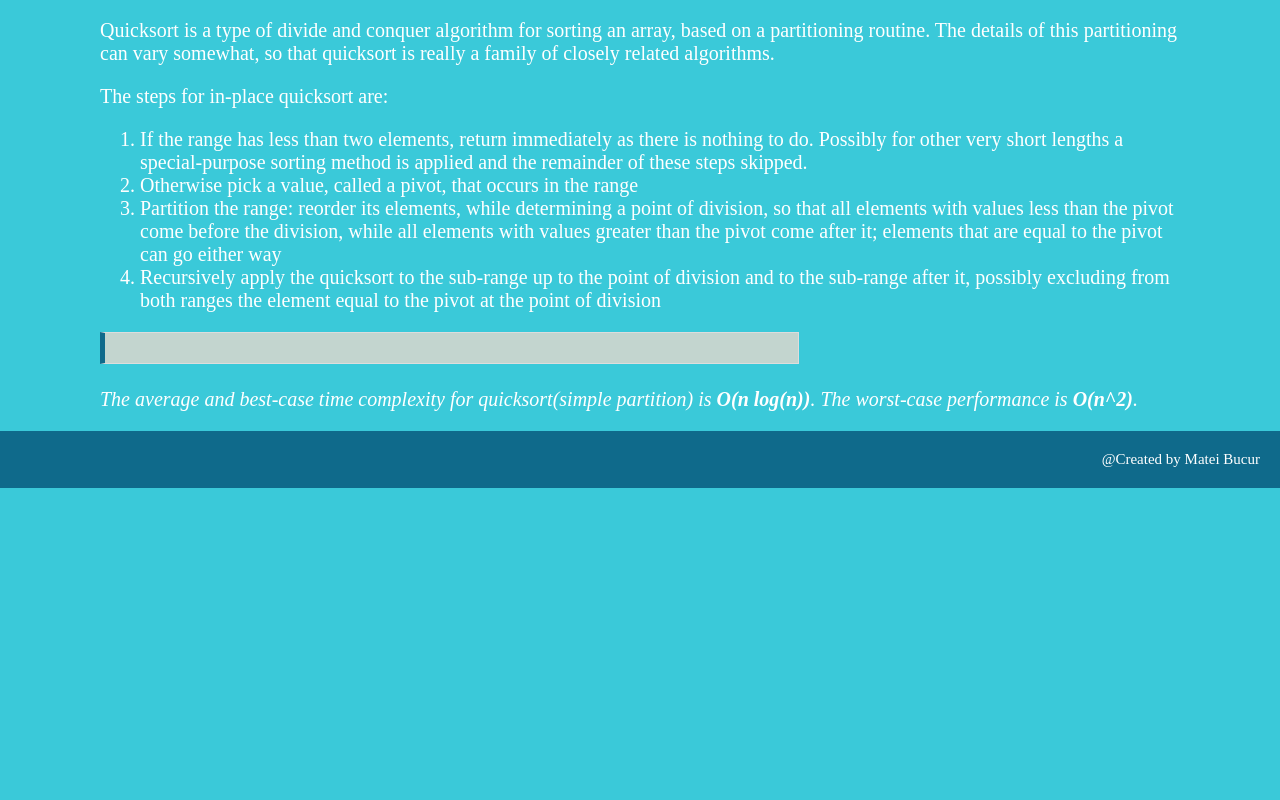
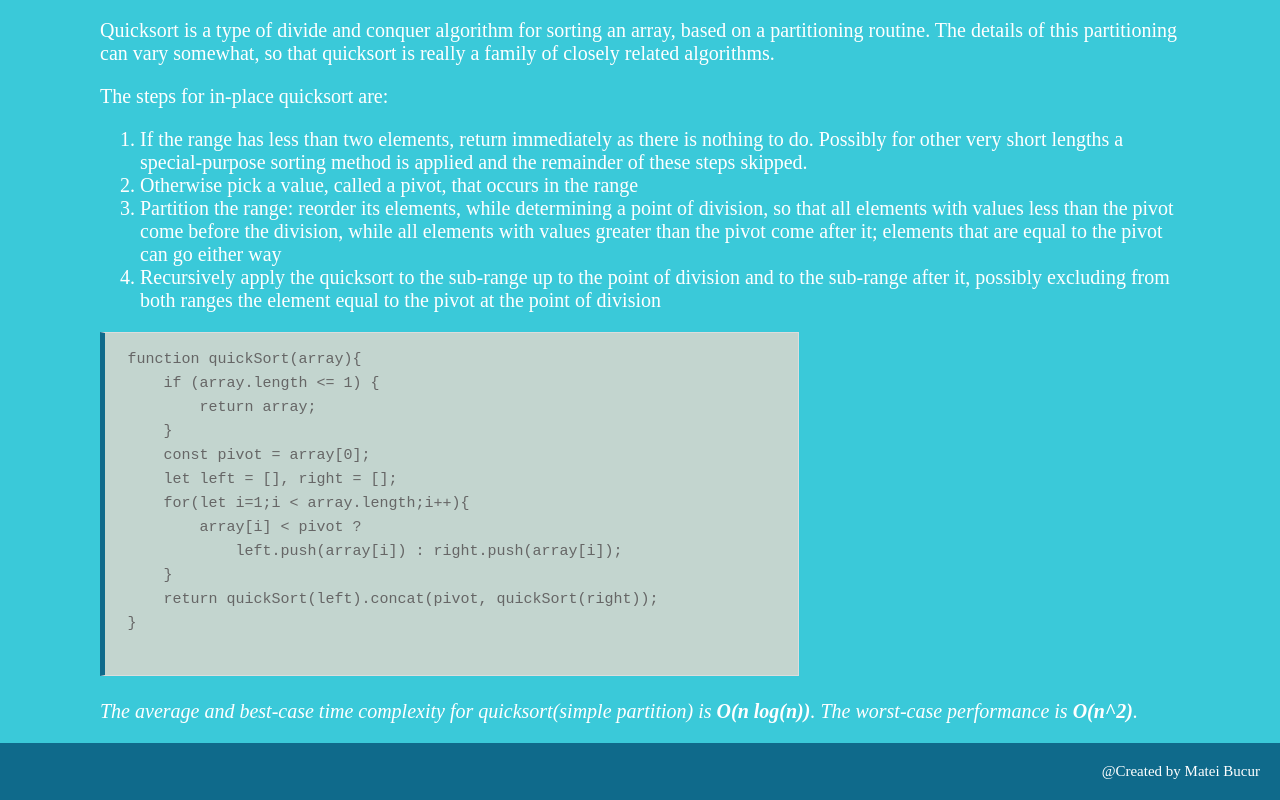
Before and after one commit to mateib47/AlgoViz, a plain HTML site: page src/main/resources/static/pages/sorting.html in a window 1280 px wide. Shown: the part 2646-3446 px from the top of the page. Before the commit the page ends 3134 px from the top, so only its background shows below. Drawn offline with Linux system fonts and the light colour scheme.

Commit message:
fixed quicksort and started on the visualization

```diff
--- a/src/main/resources/static/javascript/algorithms/sorting.js
+++ b/src/main/resources/static/javascript/algorithms/sorting.js
@@ -77,11 +77,11 @@ function updateDisplay(result){
     }
     displayArray.push(arr);
 }
+
 function mergeTask(array, m) {
    setTimeout(function() {
         for(let e of array){
             document.querySelector('#bar-'+e[0]).style.maxHeight = e[1];
-
         }
   }, 600 * m);
 }
@@ -90,19 +90,21 @@ function quickSort(length){
     let array = initArray(length);
     console.log(quickSorting(array));
     for(let i=0;i<displayArray.length;i++){
-        //visualization
+        mergeTask(displayArray[i], i); //rename this
     }
 }
 function quickSorting(array){
     if (array.length <= 1) {
         return array;
     }
-    const pivot = array[0];
+    const pivot = array[0].value;
     let left = [], right = [];
-    for(let i=0;i<array.length;i++){
+    for(let i=1;i<array.length;i++){
         array[i].value < pivot ? left.push(array[i]) : right.push(array[i]);
     }
-    return quickSorting(left.concat(pivot, quickSorting(right)));
+ //   updateDisplay(left);
+  //  updateDisplay(right); adapt for quicksort
+    return quickSorting(left).concat(pivot, quickSorting(right));
 }
 function delay(i) {
     setTimeout(function () {
--- a/src/main/resources/static/javascript/script.js
+++ b/src/main/resources/static/javascript/script.js
@@ -102,7 +102,7 @@ Array.from(searchingForm).forEach(function (element) {
                     heapSort(length);
                     break;
                 case 'quick':
-                    quickSort(arrayValues);
+                    quickSort(length);
                     break;
                 case 'merge':
                     mergeSort(length, arrayValues);
--- a/src/main/resources/static/pages/sorting.html
+++ b/src/main/resources/static/pages/sorting.html
@@ -122,7 +122,19 @@ function merge(left, right) {
                 to the sub-range after it, possibly excluding from both ranges the element equal
                 to the pivot at the point of division</li>
         </ol>
-        <pre><code></code></pre>
+        <pre><code>function quickSort(array){
+    if (array.length <= 1) {
+        return array;
+    }
+    const pivot = array[0];
+    let left = [], right = [];
+    for(let i=1;i < array.length;i++){
+        array[i] < pivot ?
+            left.push(array[i]) : right.push(array[i]);
+    }
+    return quickSort(left).concat(pivot, quickSort(right));
+}
+        </code></pre>
         <p class="italic">The average and best-case time complexity for quicksort(simple partition) is <b>O(n log(n))</b>. The worst-case performance is <b>O(n^2)</b>.</p>
     </div>
 </main>
```
